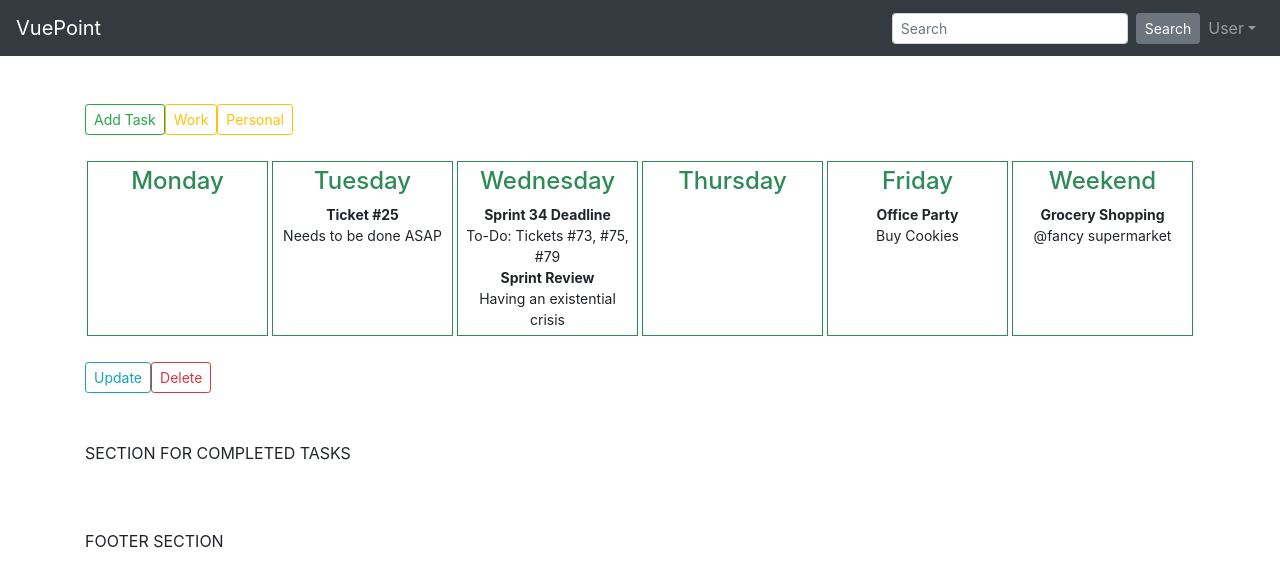
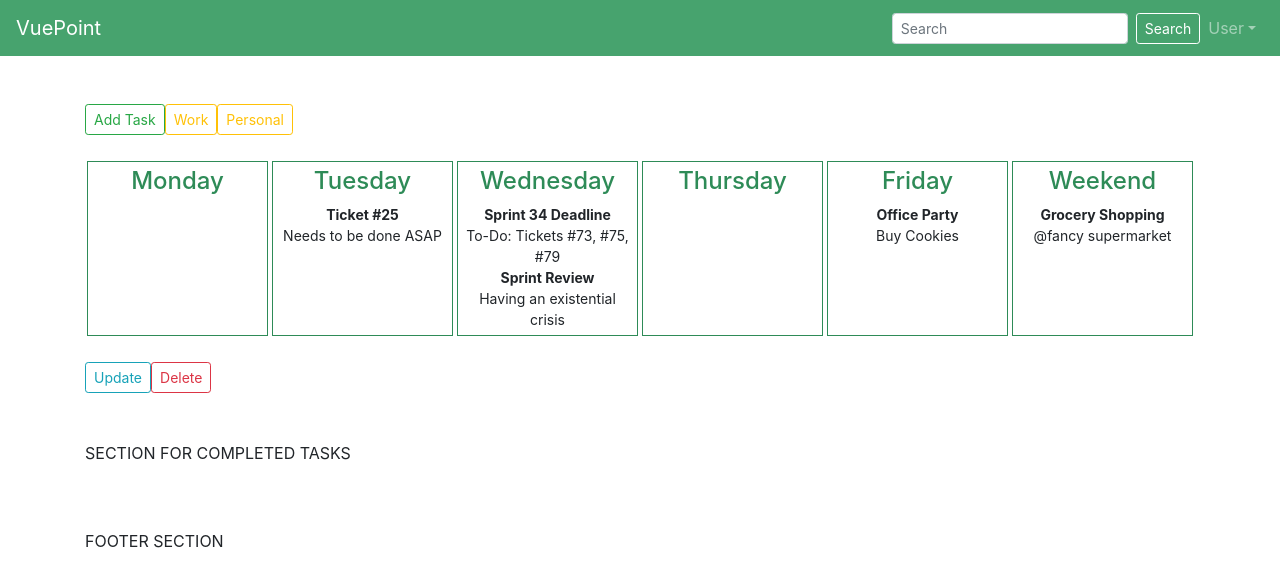
Before and after one commit to Tumbraegel/VuePoint, a Vue app in the folder client/: page / in a window 1280 px wide. Shown: the top 586 px of the page. Built offline with nearby package versions, Linux system fonts and the light colour scheme.

Commit message:
Added extra Bootstrap and content for the Pop-UP

```diff
--- a/client/src/components/NavBar.vue
+++ b/client/src/components/NavBar.vue
@@ -1,5 +1,5 @@
 <template>
-<div>
+<b-container fluid>
   <b-navbar toggleable="lg" type="dark" variant="dark">
     <b-navbar-brand :to="{ name: 'Home' }">VuePoint</b-navbar-brand>
 
@@ -22,7 +22,7 @@
       </b-navbar-nav>
     </b-collapse>
   </b-navbar>
-</div>
+</b-container>
 </template>
 
 <script>
@@ -30,3 +30,14 @@ export default {
   name: 'Navbar',
 };
 </script>
+
+<style scoped>
+.navbar {
+  background-color: rgb(51, 153, 95, 0.9) !important;
+}
+
+.btn-secondary {
+  background-color: transparent;
+  border-color: white;
+}
+</style>
```
